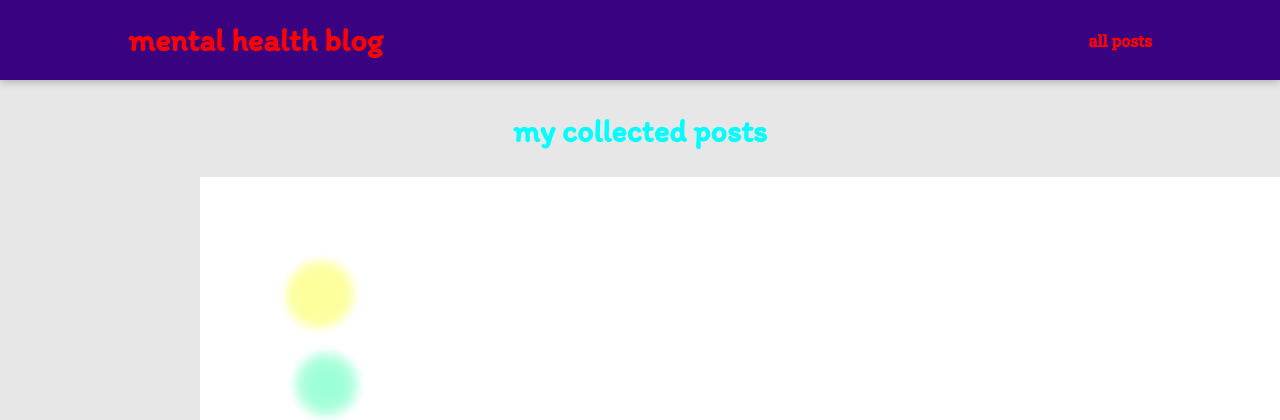
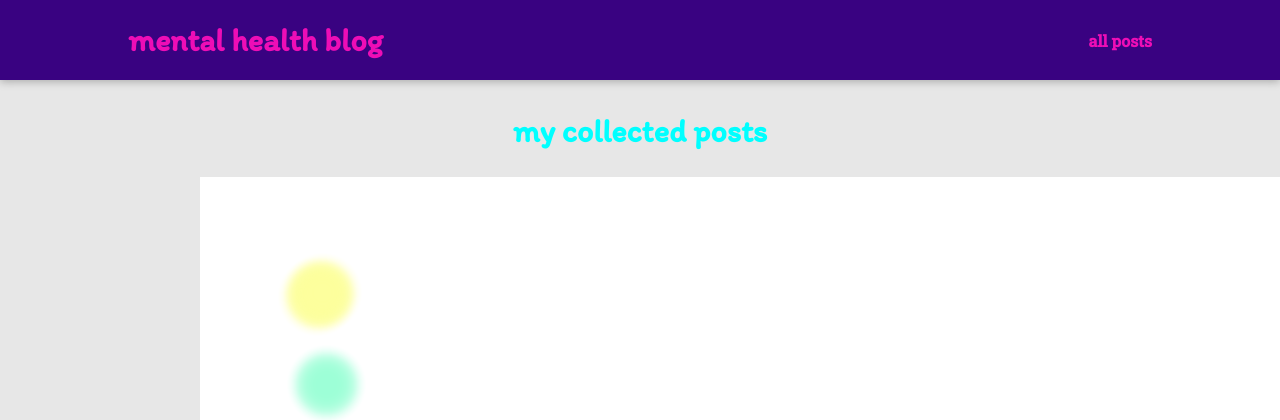
Before and after one commit to aymenduzstuff/blog-site, a Django app: page /posts in a window 1280 px wide; the page is wider, and only the part inside the window is pictured. Shown: the top 420 px of that part. Run offline with Django 4.2, Linux system fonts and the light colour scheme.

Commit message:
new commit

```diff
--- a/blog/static/blog/posts.css
+++ b/blog/static/blog/posts.css
@@ -7,7 +7,7 @@ body{
     box-shadow: 0 2px 8px rgba(0, 0, 0, 0.25);
 }
 #main-navigation a{
-    color :red ;
+    color :rgb(238, 13, 182) ;
 }
 #all-posts{
     margin : 7rem auto;
```
